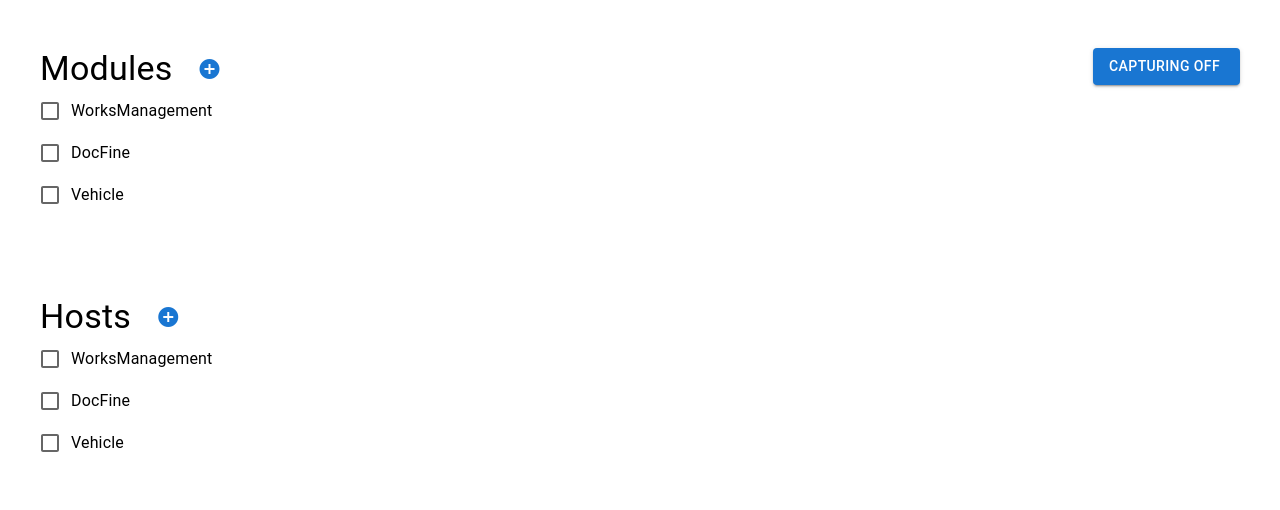
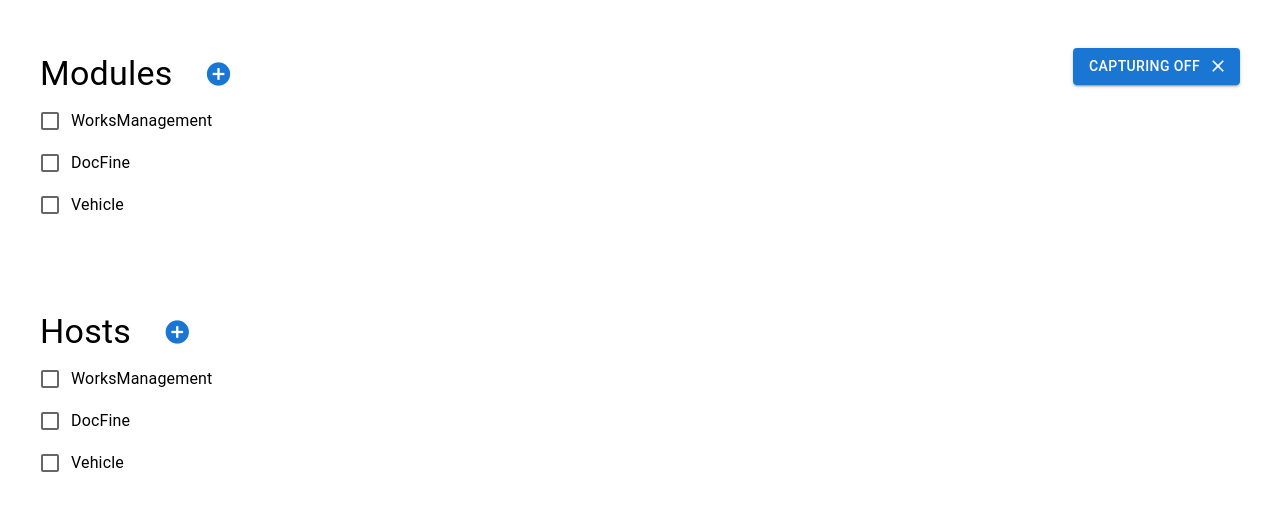
Before and after one commit to greatstudentkaze/relddif, a React (Vite) app: page / in a window 1280 px wide. Shown: the top 510 px of the page. Built offline with nearby package versions, Linux system fonts and the light colour scheme.

Commit message:
https://www.notion.so/nefaaagin/layout-c6603df57341493ebd65fda4cb9a4ebe?pvs=4

```diff
--- a/package.json
+++ b/package.json
@@ -12,6 +12,7 @@
   "dependencies": {
     "@emotion/react": "^11.11.1",
     "@emotion/styled": "^11.11.0",
+    "@mui/icons-material": "^5.14.16",
     "@mui/material": "^5.14.9",
     "axios": "^1.5.1",
     "react": "^18.2.0",
--- a/src/capturing/index.tsx
+++ b/src/capturing/index.tsx
@@ -1,11 +1,15 @@
 import Button from '@mui/material/Button';
-import checkedIcon from '@mui/icons-material/checkedIcon';
-
+// import CheckIcon from '@mui/icons-material/Check';
+import CloseIcon from '@mui/icons-material/Close';
 import style from './index.module.css';
 
 const Capturing = () => {
     return (
-        <Button className={style.capturing} variant="contained" endIcon={<checkedIcon />}>
+        <Button
+            className={style.capturing}
+            variant="contained"
+            endIcon={<CloseIcon />}
+        >
             Capturing Off
         </Button>
     );
--- a/src/shared/add-button/index.tsx
+++ b/src/shared/add-button/index.tsx
@@ -6,8 +6,8 @@ import { AddButtonProps } from "./interface";
 
 const AddButton: FC<AddButtonProps> = ({onClickOpen}) => {
     return (
-        <IconButton onClick={onClickOpen} aria-label="open" size="small">
-            <Icon color="primary">add_circle</Icon>
+        <IconButton onClick={onClickOpen} aria-label="open" size="large">
+            <Icon fontSize="inherit" color="primary">add_circle</Icon>
         </IconButton>
     );
 };
```
Also changed, not shown: 1 other file (tests, documents, lock files or other folders).
